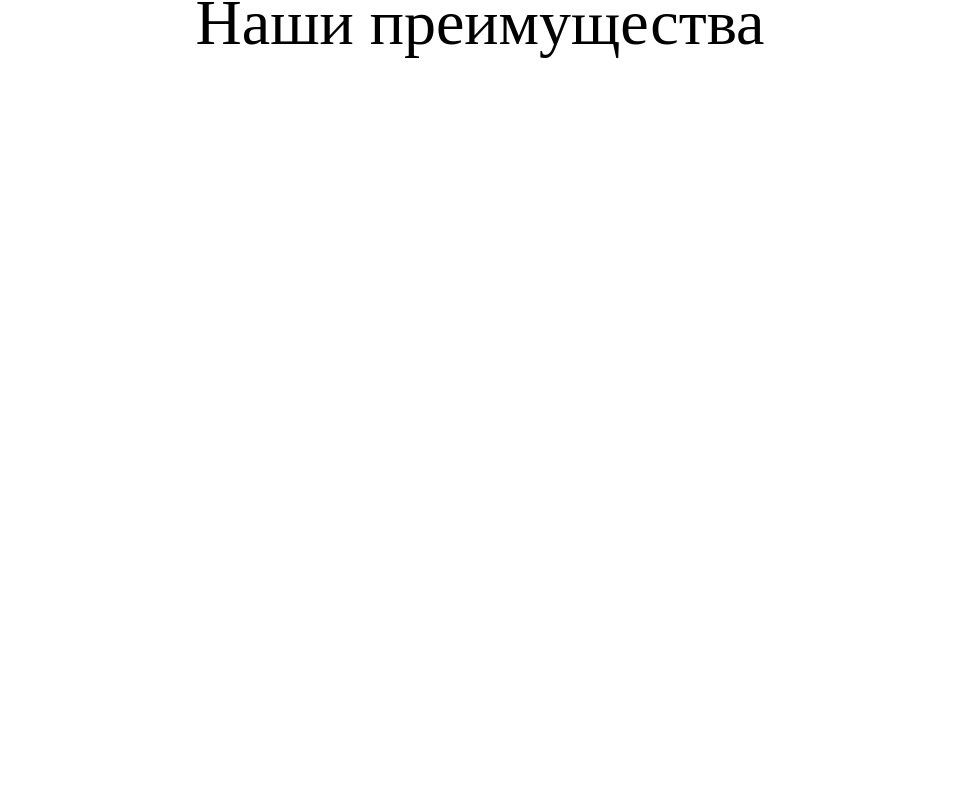
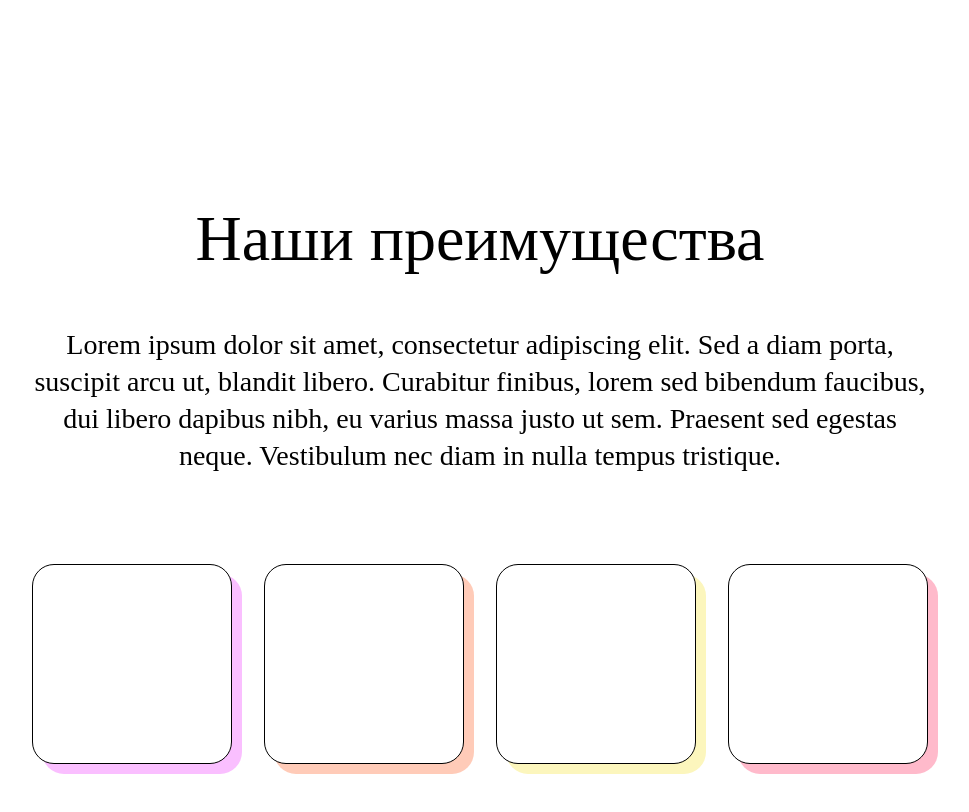
Before and after one commit to mirgaretti/march-bakery, a React app: page / in a window 1280 px wide. Shown: the part 3356-4168 px from the top of the page, without its empty margins (160-1129 px from the left). Before the commit the page ends 3421 px from the top, so only its background shows below. Built offline with nearby package versions, Linux system fonts and the light colour scheme.

Commit message:
advantages design

```diff
--- a/src/components/blocks/AboutBlock/styled.js
+++ b/src/components/blocks/AboutBlock/styled.js
@@ -1,6 +1,6 @@
 import React from 'react';
 import styled from 'styled-components';
-import { CommonTitle } from '../../common/styled';
+import { CommonText, CommonTitle } from '../../common/styled';
 
 export const AboutContainer = styled.div`
   background: top right no-repeat url('media/aboutBackground0.svg'), bottom left no-repeat url('media/aboutBackground1.svg');
@@ -20,12 +20,7 @@ export const TitleColor = styled.span`
   color: #FFBACB;
 `;
 
-export const Text = styled.p`
-  font-family: 'PT Serif';
-  font-style: normal;
-  font-weight: 400;
-  font-size: 24px;
-  line-height: 32px;
+export const Text = styled(CommonText)`
   margin: 50px 200px 0 ${(props) => props.bottom ? '100px' : '45px'};
 `;
 
--- a/src/components/blocks/AdvantageBlock/index.js
+++ b/src/components/blocks/AdvantageBlock/index.js
@@ -1,11 +1,21 @@
 import React from 'react';
-import { AdvantagesContainer, Title } from './styled';
+import { AdvantagesContainer, Title, Text, Advantage, Advantages } from './styled';
+
+const advantagesColors = ['#FABFFF', '#FFCBB8', '#FCF6BD', '#FFBACB'];
 
 const AdvantageBlock = () => {
 
   return (
     <AdvantagesContainer>
       <Title>Наши преимущества</Title>
+      <Text>
+        Lorem ipsum dolor sit amet, consectetur adipiscing elit. Sed a diam porta, suscipit arcu ut, blandit
+        libero. Curabitur finibus, lorem sed bibendum faucibus, dui libero dapibus nibh, eu varius massa justo
+        ut sem. Praesent sed egestas neque. Vestibulum nec diam in nulla tempus tristique.
+      </Text>
+      <Advantages>
+        {advantagesColors.map((color) => <Advantage color={color} />)}
+      </Advantages>
     </AdvantagesContainer>
   );
 }
--- a/src/components/blocks/AdvantageBlock/styled.js
+++ b/src/components/blocks/AdvantageBlock/styled.js
@@ -1,11 +1,34 @@
 import styled from "styled-components";
-import { CommonTitle } from "../../common/styled";
+import { CommonText, CommonTitle } from "../../common/styled";
 
 export const AdvantagesContainer = styled.div`
-
+  padding: 0 0 100px;
 `;
 
 export const Title = styled(CommonTitle)`
   width: fit-content;
   margin: auto;
 `;
+
+export const Text = styled(CommonText)`
+  text-align: center;
+  width: 70%;
+  margin: 45px auto 90px;
+`;
+
+export const Advantages = styled.div`
+  display: flex;
+  width: 70%;
+  justify-content: space-between;
+  margin: auto;
+`;
+
+export const Advantage = styled.div`
+  box-sizing: border-box;
+  width: 200px;
+  height: 200px;
+  background: #FFFFFF;
+  border: 1px solid #000000;
+  border-radius: 22px;
+  box-shadow: 10px 10px 0px ${(props) => props.color};
+`;
--- a/src/components/blocks/sliderBlock/styled.js
+++ b/src/components/blocks/sliderBlock/styled.js
@@ -1,6 +1,6 @@
 import React from 'react';
 import styled from "styled-components";
-import { CommonTitle } from '../../common/styled';
+import { CommonText, CommonTitle } from '../../common/styled';
 
 export const theme = [
   {
@@ -54,15 +54,8 @@ export const ContentContainer = styled.div`
   display: flex;
 `;
 
-export const Text = styled.div`
+export const Text = styled(CommonText)`
   margin: 0 100px 0 220px;
-  font-family: 'PT Serif';
-  font-style: normal;
-  font-weight: 400;
-  font-size: 28px;
-  line-height: 37px;
-
-  color: ${(props) => props.color};
 `;
 
 const MainImageContainer = styled.div`
--- a/src/components/common/styled.js
+++ b/src/components/common/styled.js
@@ -9,3 +9,13 @@ export const CommonTitle = styled.h1`
 
   color: ${(props) => props.color || 'black'};
 `;
+
+export const CommonText = styled.div`
+  font-family: 'PT Serif';
+  font-style: normal;
+  font-weight: 400;
+  font-size: 28px;
+  line-height: 37px;
+
+  color: ${(props) => props.color};
+`;
```
